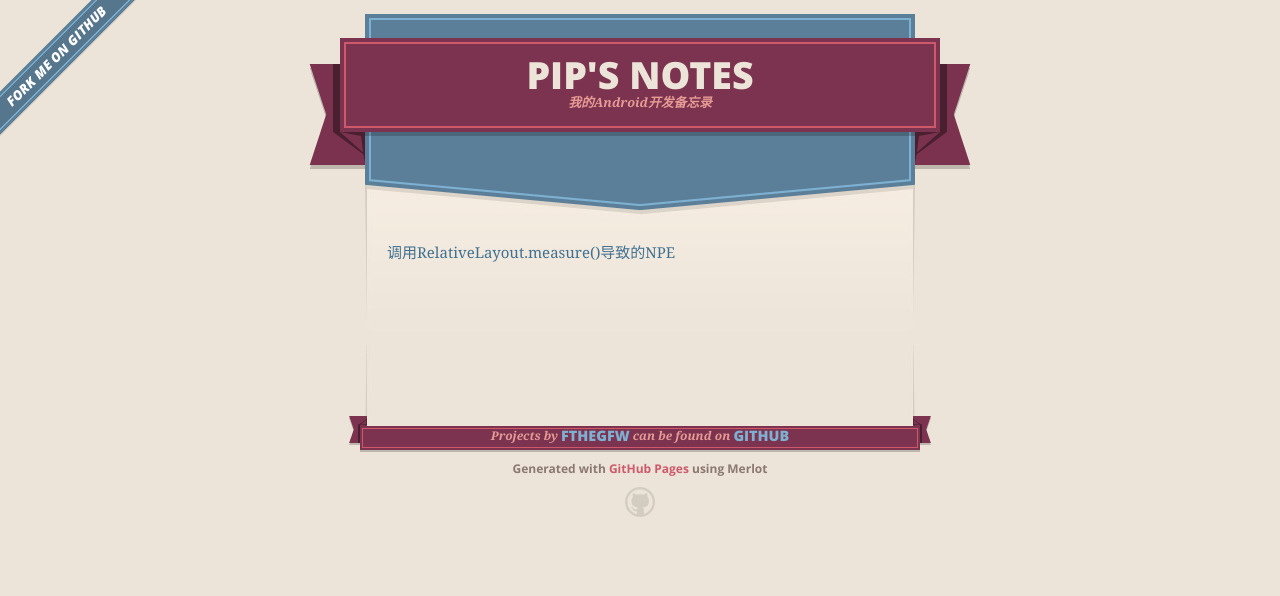
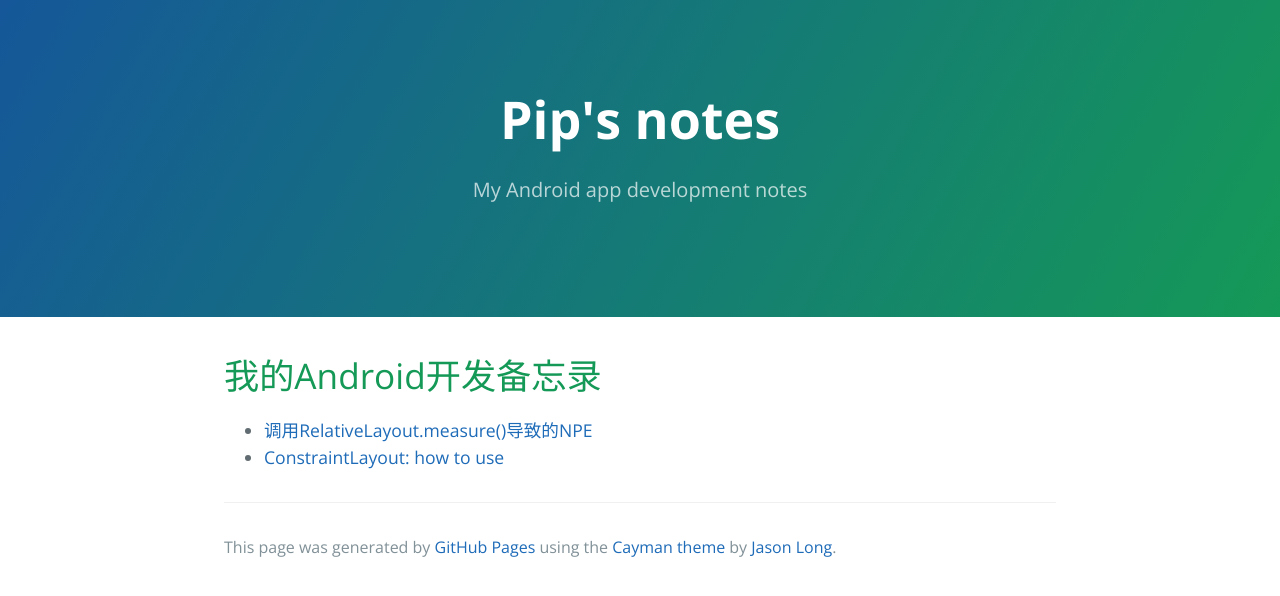
Before and after one commit to FtheGFW/FTheGFW, a plain HTML site: page index.html in a window 1280 px wide. Drawn offline with nearby package versions, Linux system fonts and the light colour scheme.

Commit message:
Replace master branch with page content via GitHub

```diff
--- a/index.html
+++ b/index.html
@@ -1,66 +1,35 @@
 <!DOCTYPE html>
-<html>
+<html lang="en-us">
   <head>
-    <meta charset='utf-8'>
-    <meta http-equiv="X-UA-Compatible" content="chrome=1">
-    <meta name="viewport" content="width=640">
+    <meta charset="UTF-8">
+    <title>Pip&#39;s notes by FtheGFW</title>
+    <meta name="viewport" content="width=device-width, initial-scale=1">
+    <link rel="stylesheet" type="text/css" href="stylesheets/normalize.css" media="screen">
+    <link href='https://fonts.googleapis.com/css?family=Open+Sans:400,700' rel='stylesheet' type='text/css'>
+    <link rel="stylesheet" type="text/css" href="stylesheets/stylesheet.css" media="screen">
+    <link rel="stylesheet" type="text/css" href="stylesheets/github-light.css" media="screen">
+  </head>
+  <body>
+    <section class="page-header">
+      <h1 class="project-name">Pip&#39;s notes</h1>
+      <h2 class="project-tagline">My Android app development notes</h2>
+    </section>
 
-    <link rel="stylesheet" href="stylesheets/core.css" media="screen">
-    <link rel="stylesheet" href="stylesheets/mobile.css" media="handheld, only screen and (max-device-width:640px)">
-    <link rel="stylesheet" href="stylesheets/github-light.css">
+    <section class="main-content">
+      <h1>
+<a id="我的android开发备忘录" class="anchor" href="#%E6%88%91%E7%9A%84android%E5%BC%80%E5%8F%91%E5%A4%87%E5%BF%98%E5%BD%95" aria-hidden="true"><span aria-hidden="true" class="octicon octicon-link"></span></a>我的Android开发备忘录</h1>
 
-    <script type="text/javascript" src="javascripts/modernizr.js"></script>
-    <script type="text/javascript" src="https://ajax.googleapis.com/ajax/libs/jquery/1.7.1/jquery.min.js"></script>
-    <script type="text/javascript" src="javascripts/headsmart.min.js"></script>
-    <script type="text/javascript">
-      $(document).ready(function () {
-        $('#main_content').headsmart()
-      })
-    </script>
-    <title>Pip&#39;s notes by FtheGFW</title>
-  </head>
+<ul>
+<li><a href="https://github.com/FtheGFW/FTheGFW.github.io/blob/master/relative_layout_onmeasure_bug.md">调用RelativeLayout.measure()导致的NPE</a></li>
+<li><a href="https://github.com/FtheGFW/FTheGFW.github.io/blob/master/constraint_layout_simple_usage.md">ConstraintLayout: how to use</a></li>
+</ul>
 
-  <body>
-    <a id="forkme_banner" href="https://github.com/FtheGFW">View on GitHub</a>
-    <div class="shell">
+      <footer class="site-footer">
 
-      <header>
-        <span class="ribbon-outer">
-          <span class="ribbon-inner">
-            <h1>Pip&#39;s notes</h1>
-            <h2>我的Android开发备忘录</h2>
-          </span>
-          <span class="left-tail"></span>
-          <span class="right-tail"></span>
-        </span>
-      </header>
-
-      <div id="no-downloads">
-        <span class="inner">
-        </span>
-      </div>
-
-
-      <span class="banner-fix"></span>
-
-
-      <section id="main_content">
-        <p><a href="https://github.com/FtheGFW/FTheGFW.github.io/blob/master/relative_layout_onmeasure_bug.md">调用RelativeLayout.measure()导致的NPE</a></p>
-      </section>
-
-      <footer>
-        <span class="ribbon-outer">
-          <span class="ribbon-inner">
-            <p>Projects by <a href="https://github.com/FtheGFW">FtheGFW</a> can be found on <a href="https://github.com/FtheGFW">GitHub</a></p>
-          </span>
-          <span class="left-tail"></span>
-          <span class="right-tail"></span>
-        </span>
-        <p>Generated with <a href="https://pages.github.com">GitHub Pages</a> using Merlot</p>
-        <span class="octocat"></span>
+        <span class="site-footer-credits">This page was generated by <a href="https://pages.github.com">GitHub Pages</a> using the <a href="https://github.com/jasonlong/cayman-theme">Cayman theme</a> by <a href="https://twitter.com/jasonlong">Jason Long</a>.</span>
       </footer>
 
-    </div>
+    </section>
 
 
   </body>
--- a/params.json
+++ b/params.json
@@ -1,6 +1,6 @@
 {
   "name": "Pip's notes",
-  "tagline": "我的Android开发备忘录",
-  "body": "[调用RelativeLayout.measure()导致的NPE](https://github.com/FtheGFW/FTheGFW.github.io/blob/master/relative_layout_onmeasure_bug.md)\r\n\r\n",
+  "tagline": "My Android app development notes",
+  "body": "# 我的Android开发备忘录\r\n\r\n- [调用RelativeLayout.measure()导致的NPE](https://github.com/FtheGFW/FTheGFW.github.io/blob/master/relative_layout_onmeasure_bug.md)\r\n- [ConstraintLayout: how to use](https://github.com/FtheGFW/FTheGFW.github.io/blob/master/constraint_layout_simple_usage.md)\r\n\r\n",
   "note": "Don't delete this file! It's used internally to help with page regeneration."
 }
```
